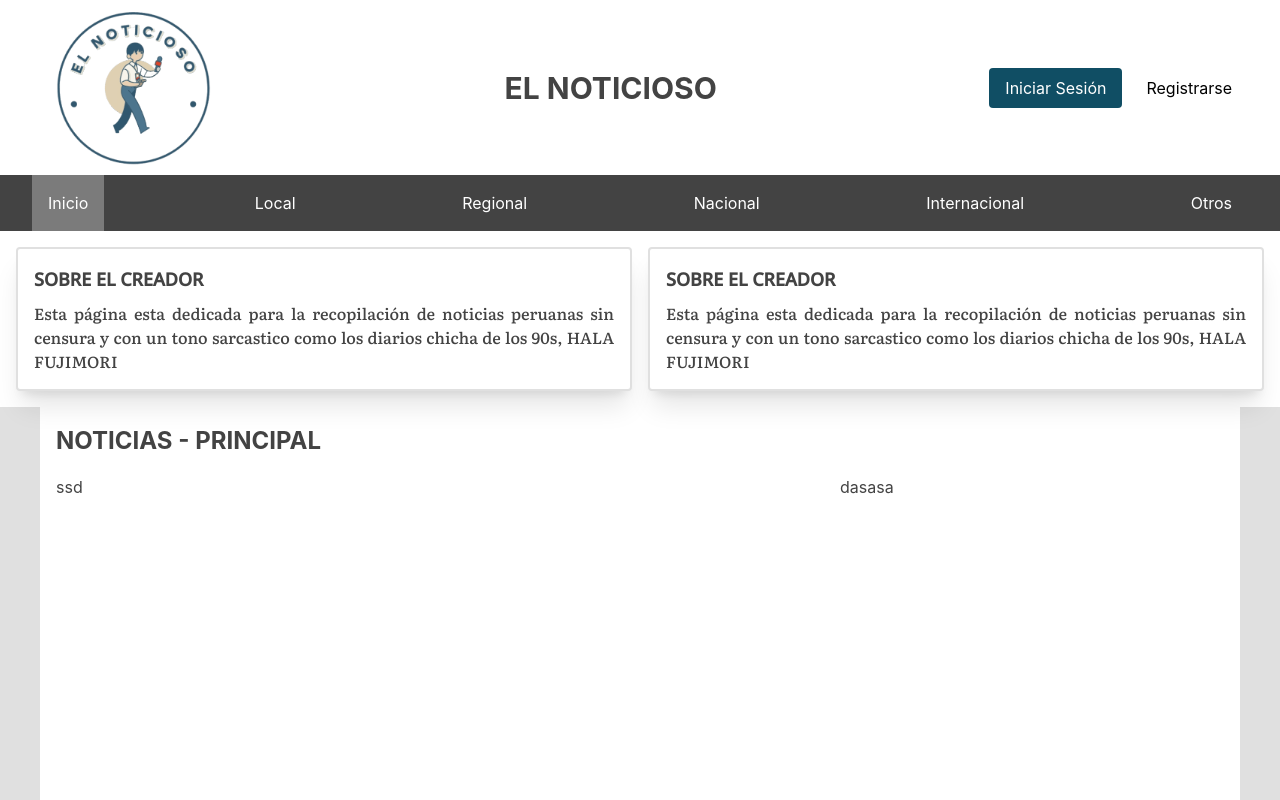
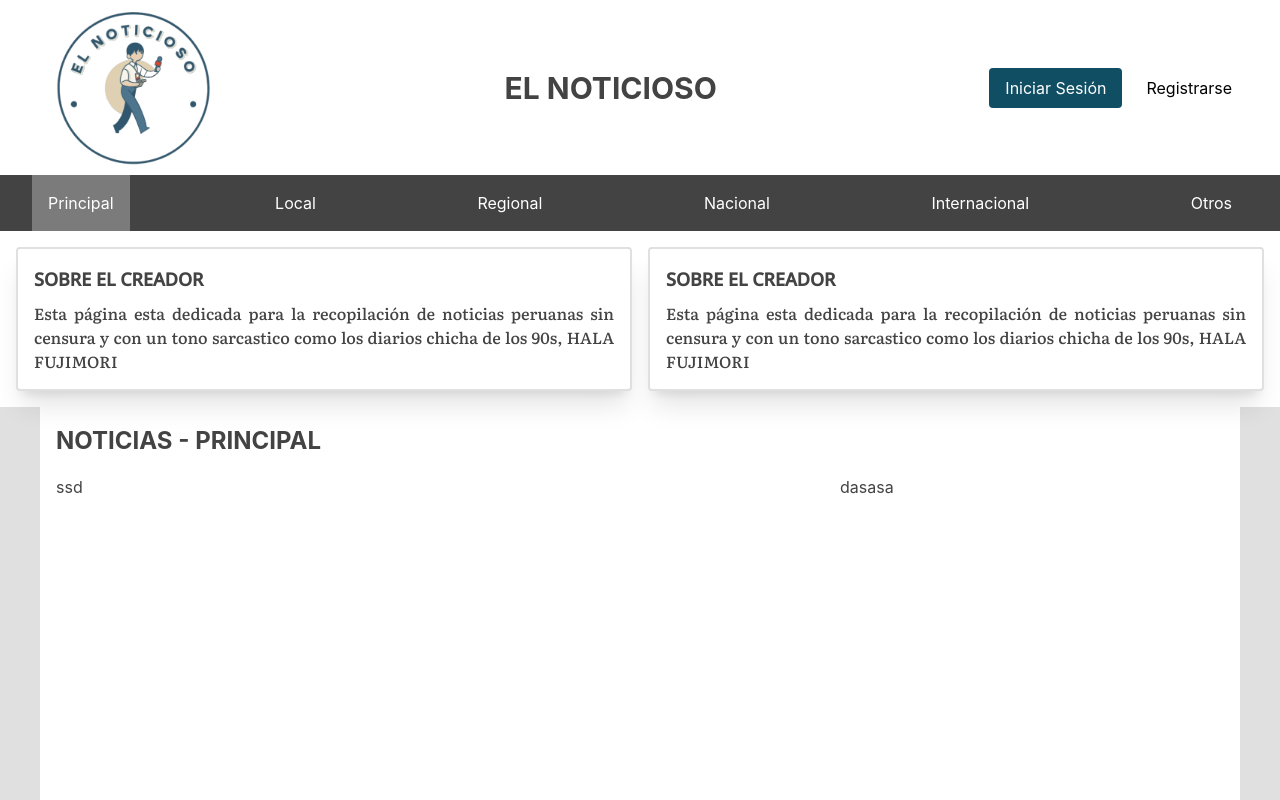
Before and after one commit to AldoCarbajal-3804/El-Noticioso, an Astro site in the folder el_noticioso_frontend/: page / in a window 1280 px wide. Shown: the top 800 px of the page. Built offline with nearby package versions, Linux system fonts and the light colour scheme; Astro itself is replaced by a stand-in of ours.

Commit message:
Integracion de Componente

```diff
--- a/el_noticioso_frontend/src/layout/Navbar.astro
+++ b/el_noticioso_frontend/src/layout/Navbar.astro
@@ -1,18 +1,29 @@
 ---
-
+import ButtonNavbar from '../components/ui/BotonNavbar.astro';
 ---
 
 <nav class="bg-neutral-gray-dark">
 
-    <ul class="flex justify-between px-8 *:text-neutral-white
-    *:cursor-pointer *:p-4 *:first:bg-neutral-gray-medium">
+    <ul class="flex justify-between px-8">
 
-        <li>Inicio</li>
-        <li>Local</li>
-        <li>Regional</li>
-        <li>Nacional</li>
-        <li>Internacional</li>
-        <li>Otros</li>
+        <li>
+            <ButtonNavbar href="/" text="Principal" isActive={true}/>
+        </li>
+        <li>
+            <ButtonNavbar href="/local" text="Local" />
+        </li>
+        <li>
+            <ButtonNavbar href="/regional" text="Regional" />
+        </li>
+        <li>
+            <ButtonNavbar href="/nacional" text="Nacional" />
+        </li>
+        <li>
+            <ButtonNavbar href="/internacional" text="Internacional" />
+        </li>
+        <li>
+            <ButtonNavbar href="/otros" text="Otros" />
+        </li>
 
     </ul>
 
```
